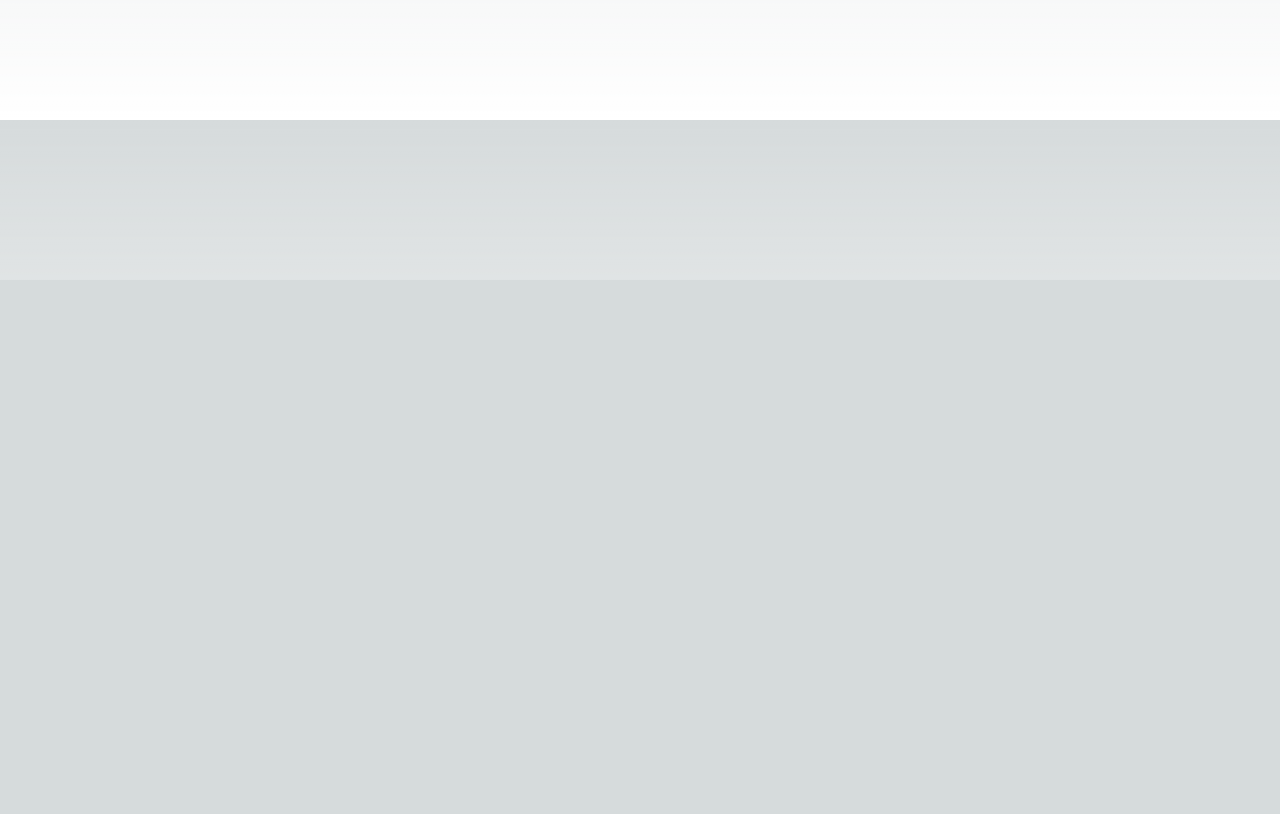
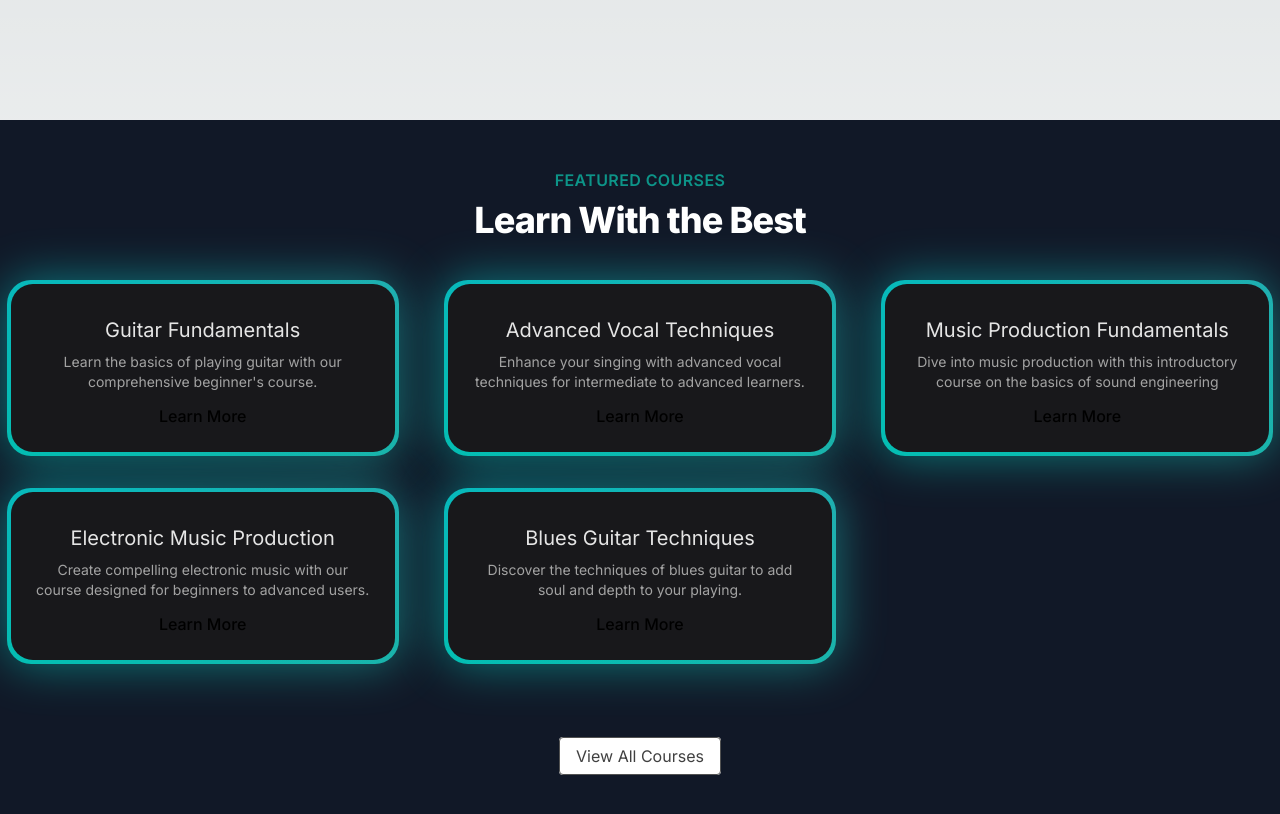
Before and after one commit to krishradadiya01/Next-Js, a Next.js app in the folder nextjs/: page / in a window 1280 px wide. Shown: the part 520-1334 px from the top of the page. Before the commit the page ends 800 px from the top, so only its background shows below. Built offline with nearby package versions, Linux system fonts and the light colour scheme.

Commit message:
Featured Section Done

```diff
--- a/nextjs/src/app/page.tsx
+++ b/nextjs/src/app/page.tsx
@@ -1,7 +1,11 @@
+import FeaturedSection from "@/components/FeaturedSection";
 import HeroSection from "@/components/HeroSection";
 
 export default function Home() {
   return (
-    <HeroSection />
+    <>
+      <HeroSection />
+      <FeaturedSection/>
+    </>
   );
 }
--- /dev/null
+++ b/nextjs/src/components/FeaturedSection.tsx
@@ -0,0 +1,59 @@
+'use client';
+
+import Link from 'next/link';
+import CourseData from '../data/music_course_data.json';
+import { BackgroundGradient } from './ui/background-gradient';
+
+interface musicCourse {
+    id: number;
+    title: string;
+    slug: string;
+    description: string;
+    price: number;
+    instructor: string;
+    isFeatured: boolean;
+}
+
+export default function FeaturedSection() {
+    const featuredCourses = CourseData.courses.filter((course: musicCourse) => course.isFeatured)
+
+    return (
+       <div className='py-12 bg-gray-900'>
+        <div>
+            <div className='text-center'>
+                <h2 className='text-teal-600 font-semibold tracking-wide'>
+                    FEATURED COURSES
+                </h2>
+                <p className='mt-2 text-3xl font-extrabold tracking-tight
+                   text-white sm:text-4xl'>Learn With the Best
+                </p>
+            </div>
+        </div>
+        <div className='mt-10'>
+            <div className='grid grid-cols-1 sm:grid-cols-2 lg:grid-cols-3
+                 gap-8 justify-center'>
+                {featuredCourses.map((item: musicCourse) => (
+                   <div key={item.id} className='flex justify-center'>
+                    <BackgroundGradient className='flex flex-col rounded-[22px] bg-white
+                      dark:bg-zinc-900 h-full max-w-sm'>
+                      <div className='p-4 sm:p-6 flex flex-col items-center text-center flex-grow'>
+                        <p className='text-lg sm:text-xl text-black mt-2 mb-2 dark:text-neutral-200'>{item.title}</p>
+                        <p className='text-sm text-neutral-600 dark:text-neutral-400 flex-grow'>{item.description}</p>
+                        <Link className='mt-3 font-medium' href={`/courses/${item.slug}`}>
+                           Learn More
+                        </Link>
+                      </div>
+                    </BackgroundGradient>
+                   </div>
+                ))}
+            </div>
+        </div>
+        <div className='mt-20 text-center'>
+          <Link href={'/courses'} className='px-4 py-2 rounded border
+               border-neutral-600 text-neutral-700 bg-white hover:bg-gray-100'>
+               View All Courses
+          </Link>
+        </div>
+       </div>
+    )
+}
--- /dev/null
+++ b/nextjs/src/components/ui/background-gradient.tsx
@@ -0,0 +1,72 @@
+import { cn } from "@/utils/cn";
+import React from "react";
+import { motion } from "framer-motion";
+
+export const BackgroundGradient = ({
+  children,
+  className,
+  containerClassName,
+  animate = true,
+}: {
+  children?: React.ReactNode;
+  className?: string;
+  containerClassName?: string;
+  animate?: boolean;
+}) => {
+  const variants = {
+    initial: {
+      backgroundPosition: "0 50%",
+    },
+    animate: {
+      backgroundPosition: ["0, 50%", "100% 50%", "0 50%"],
+    },
+  };
+  return (
+    <div className={cn("relative p-[4px] group", containerClassName)}>
+      <motion.div
+        variants={animate ? variants : undefined}
+        initial={animate ? "initial" : undefined}
+        animate={animate ? "animate" : undefined}
+        transition={
+          animate
+            ? {
+                duration: 5,
+                repeat: Infinity,
+                repeatType: "reverse",
+              }
+            : undefined
+        }
+        style={{
+          backgroundSize: animate ? "400% 400%" : undefined,
+        }}
+        className={cn(
+          "absolute inset-0 rounded-3xl z-[1] opacity-60 group-hover:opacity-100 blur-xl  transition duration-500",
+          " bg-[radial-gradient(circle_farthest-side_at_0_100%,#00ccb1,transparent),radial-gradient(circle_farthest-side_at_100%_0,#7b61ff,transparent),radial-gradient(circle_farthest-side_at_100%_100%,#ffc414,transparent),radial-gradient(circle_farthest-side_at_0_0,#1ca0fb,#141316)]"
+        )}
+      />
+      <motion.div
+        variants={animate ? variants : undefined}
+        initial={animate ? "initial" : undefined}
+        animate={animate ? "animate" : undefined}
+        transition={
+          animate
+            ? {
+                duration: 5,
+                repeat: Infinity,
+                repeatType: "reverse",
+              }
+            : undefined
+        }
+        style={{
+          backgroundSize: animate ? "400% 400%" : undefined,
+        }}
+        className={cn(
+          "absolute inset-0 rounded-3xl z-[1]",
+          "bg-[radial-gradient(circle_farthest-side_at_0_100%,#00ccb1,transparent),radial-gradient(circle_farthest-side_at_100%_0,#7b61ff,transparent),radial-gradient(circle_farthest-side_at_100%_100%,#ffc414,transparent),radial-gradient(circle_farthest-side_at_0_0,#1ca0fb,#141316)]"
+        )}
+      />
+
+      <div className={cn("relative z-10", className)}>{children}</div>
+    </div>
+  );
+};
--- a/nextjs/src/data/music_course_data.json
+++ b/nextjs/src/data/music_course_data.json
@@ -49,7 +49,7 @@
         "id": 6,
         "title": "Music Production Fundamentals",
         "slug": "music-production-fundamentals",
-        "description": "Dive into music production with this introductory course on the basics of sound engineering and mixing.",
+        "description": "Dive into music production with this introductory course on the basics of sound engineering",
         "price": 149.99,
         "instructor": "Alex Wilson",
         "isFeatured": true
```
